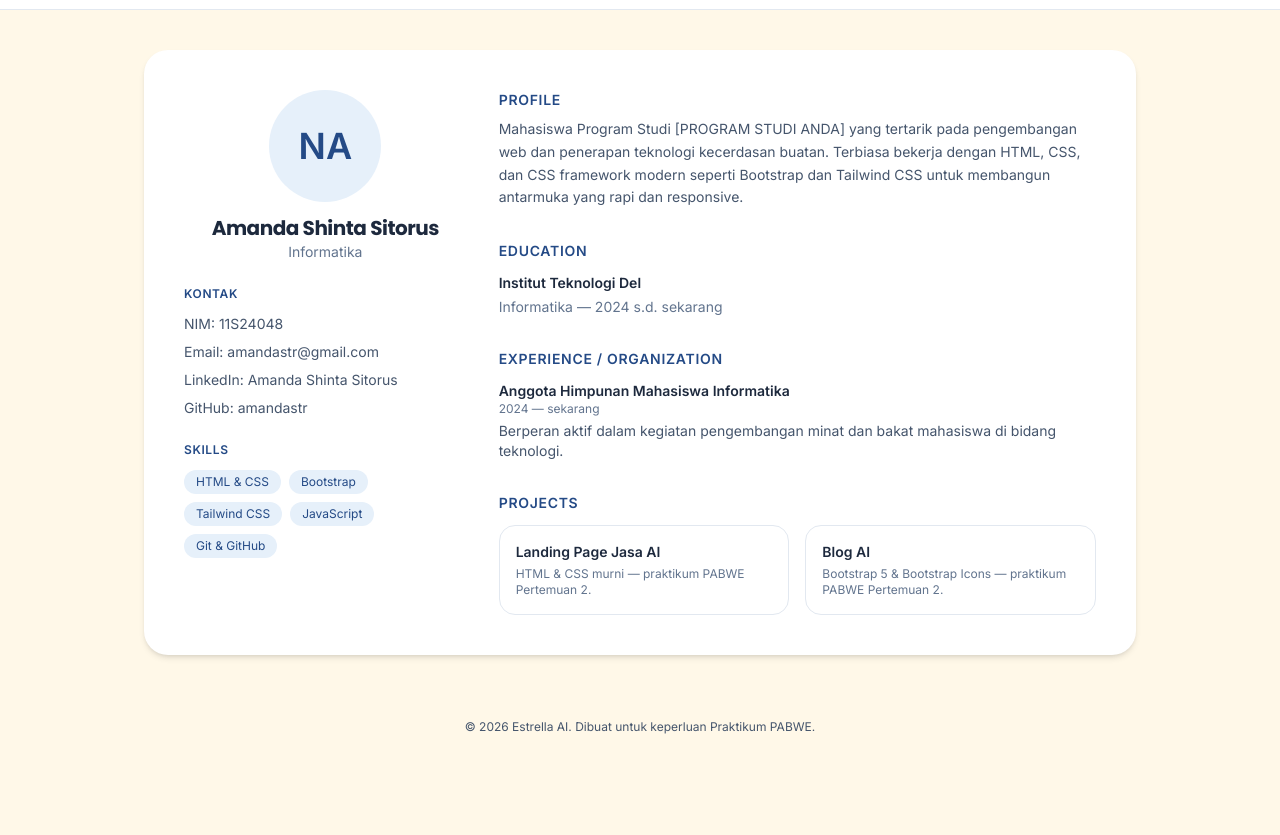
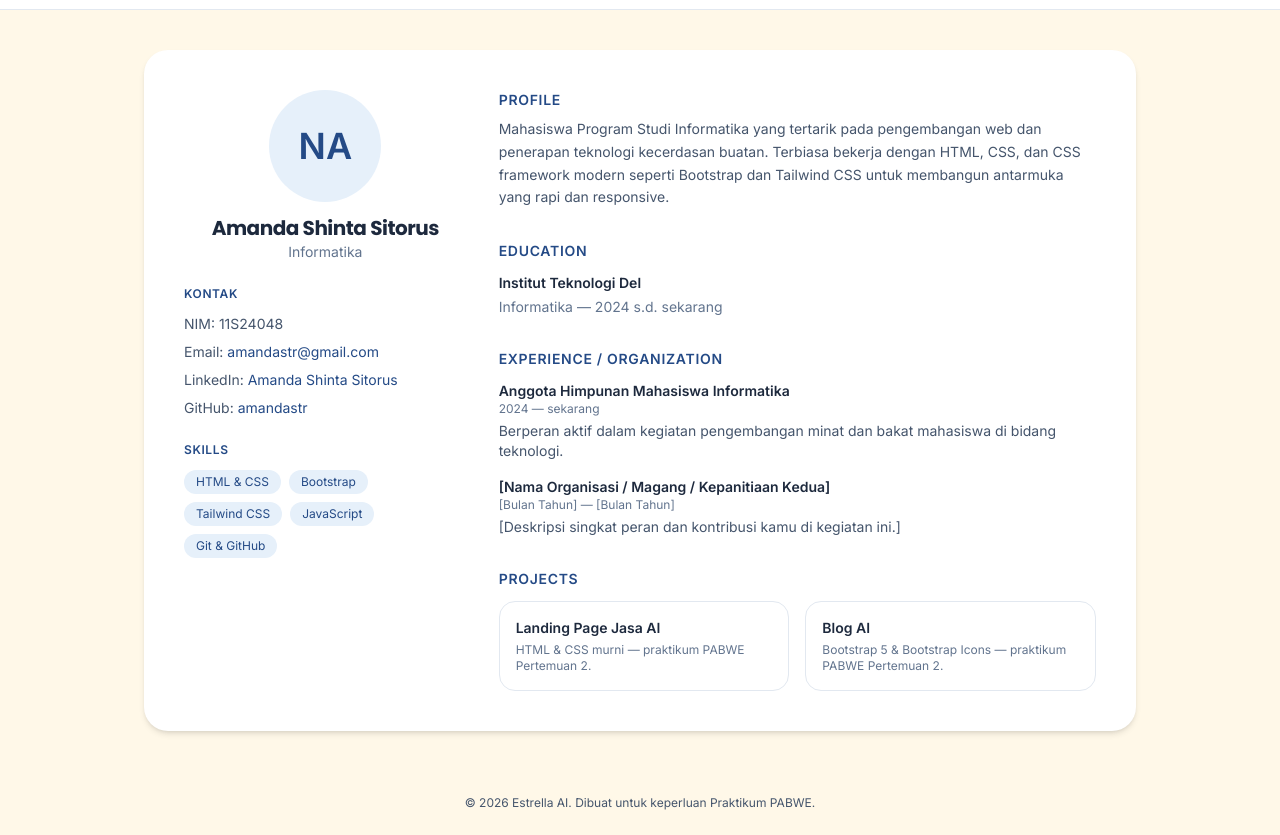
Before and after one commit to amandastr/ifs24048-pabwe-p2, a plain HTML site: page cv.html in a window 1280 px wide. Shown: the part 47-882 px from the top of the page. Before the commit the page ends 806 px from the top, so only its background shows below. Drawn offline with nearby package versions, Linux system fonts and the light colour scheme.

Commit message:
Fix CV placeholder, add experience item, real contact links, unique blog thumbnails

```diff
--- a/cv.html
+++ b/cv.html
@@ -65,9 +65,19 @@
           <h2 class="text-xs font-bold uppercase tracking-wider text-navy mb-3">Kontak</h2>
           <ul class="flex flex-col gap-2 text-sm text-slate-600">
             <li>NIM: 11S24048</li>
-            <li>Email: amandastr@gmail.com</li>
-            <li>LinkedIn: Amanda Shinta Sitorus</li>
-            <li>GitHub: amandastr</li>
+            <li>
+              Email:
+              <a href="mailto:amandastr@gmail.com" class="text-navy hover:underline">amandastr@gmail.com</a>
+            </li>
+            <li>
+              LinkedIn:
+              <!-- Ganti URL ini dengan link LinkedIn asli kamu -->
+              <a href="https://www.linkedin.com/in/amanda-shinta-sitorus" target="_blank" rel="noopener" class="text-navy hover:underline">Amanda Shinta Sitorus</a>
+            </li>
+            <li>
+              GitHub:
+              <a href="https://github.com/amandastr" target="_blank" rel="noopener" class="text-navy hover:underline">amandastr</a>
+            </li>
           </ul>
         </div>
 
@@ -90,7 +100,7 @@
         <div>
           <h2 class="text-sm font-bold uppercase tracking-wider text-navy mb-2">Profile</h2>
           <p class="text-sm text-slate-600 leading-relaxed">
-            Mahasiswa Program Studi [PROGRAM STUDI ANDA] yang tertarik pada
+            Mahasiswa Program Studi Informatika yang tertarik pada
             pengembangan web dan penerapan teknologi kecerdasan buatan.
             Terbiasa bekerja dengan HTML, CSS, dan CSS framework modern seperti
             Bootstrap dan Tailwind CSS untuk membangun antarmuka yang rapi dan
@@ -107,7 +117,7 @@
           </div>
         </div>
 
-        <!-- Experience / Organization -->
+        <!-- Experience / Organization: minimal 2 item -->
         <div>
           <h2 class="text-sm font-bold uppercase tracking-wider text-navy mb-3">Experience / Organization</h2>
           <div class="flex flex-col gap-4">
@@ -115,6 +125,12 @@
               <p class="font-semibold text-sm">Anggota Himpunan Mahasiswa Informatika</p>
               <p class="text-xs text-slate-500 mb-1">2024 — sekarang</p>
               <p class="text-sm text-slate-600">Berperan aktif dalam kegiatan pengembangan minat dan bakat mahasiswa di bidang teknologi.</p>
+            </div>
+            <div>
+              <!-- Ganti bagian ini dengan pengalaman/organisasi/proyek kamu yang sebenarnya -->
+              <p class="font-semibold text-sm">[Nama Organisasi / Magang / Kepanitiaan Kedua]</p>
+              <p class="text-xs text-slate-500 mb-1">[Bulan Tahun] — [Bulan Tahun]</p>
+              <p class="text-sm text-slate-600">[Deskripsi singkat peran dan kontribusi kamu di kegiatan ini.]</p>
             </div>
           </div>
         </div>
```
Also changed, not shown: blog-detail.html (+1 -1 lines), blog.html (+4 -4 lines), assets/img/thumb-computer-vision.svg (added), assets/img/thumb-generative-ai.svg (added), assets/img/thumb-llm.svg (added), assets/img/thumb-prompt.svg (added).
